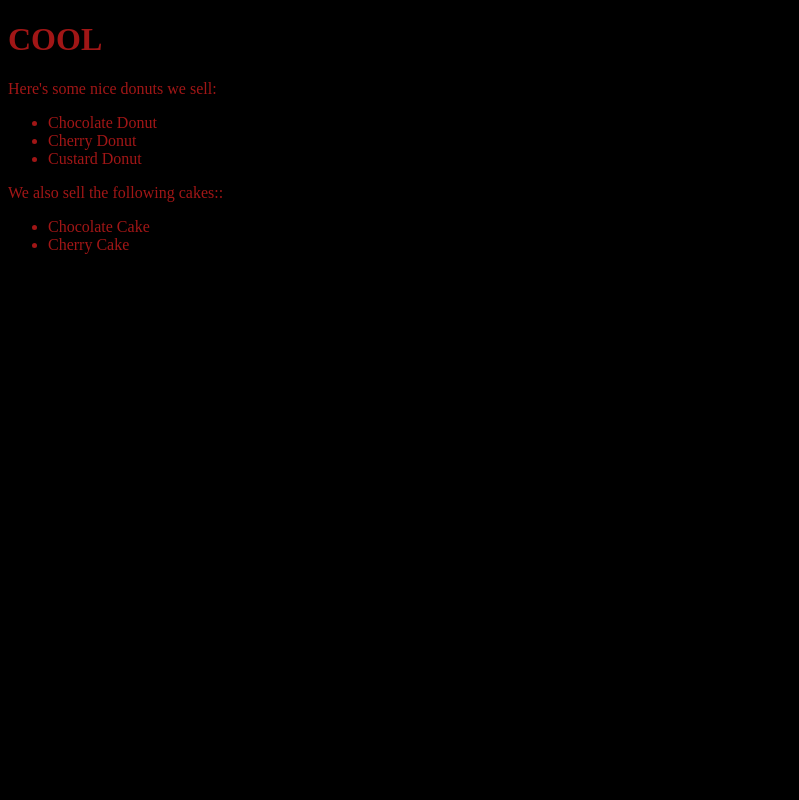
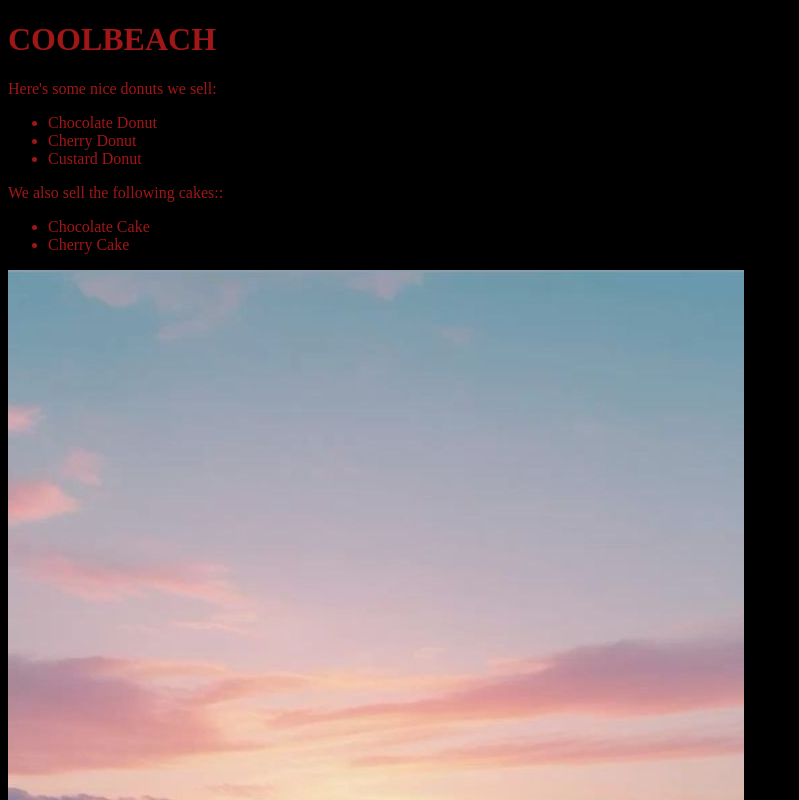
Before and after one commit to SophisticatedTurtle/background-generator, a plain HTML site: page index.html in a window 1280 px wide. Shown: the top 800 px of the page, without its empty margins (0-799 px from the left). Drawn offline with Linux system fonts and the light colour scheme.

Commit message:
nice beach, and new title

```diff
--- a/index.html
+++ b/index.html
@@ -7,7 +7,7 @@
     <link rel="stylesheet" href="stylesheet.css">
 </head>
 <body>
-    <h1 class="title">COOL</h1>
+    <h1 class="title">COOLBEACH</h1>
     <p> Here's some nice donuts we sell:</p>
     <ul class="donut-container">
         <li class="donut-type"> Chocolate Donut</li>
@@ -19,5 +19,6 @@
         <li class="donut-type"> Chocolate Cake</li>
         <li class="donut-type"> Cherry Cake</li>
     </ul>
+    <img src="assets/beach.jpg" alt="beach">
 </body>
 </html>
```
Also changed, not shown: assets/beach.jpg (added).
